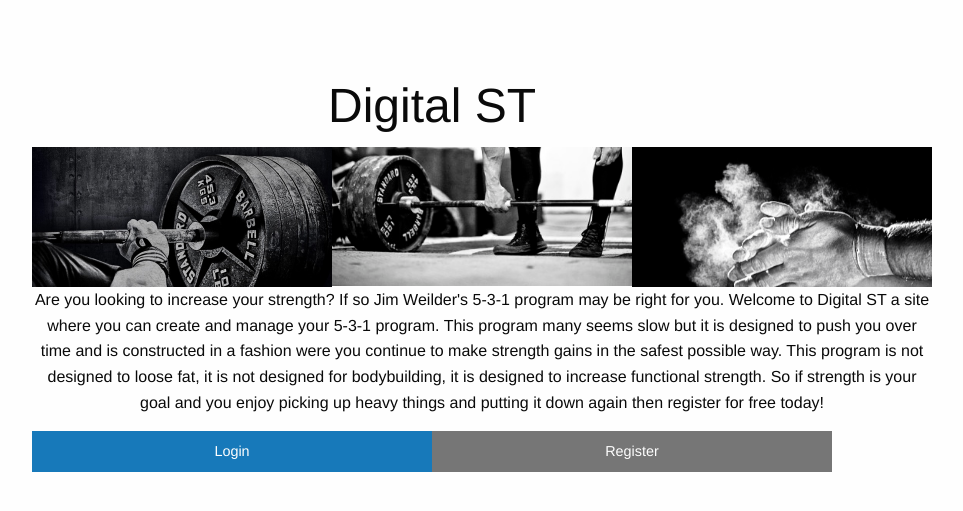
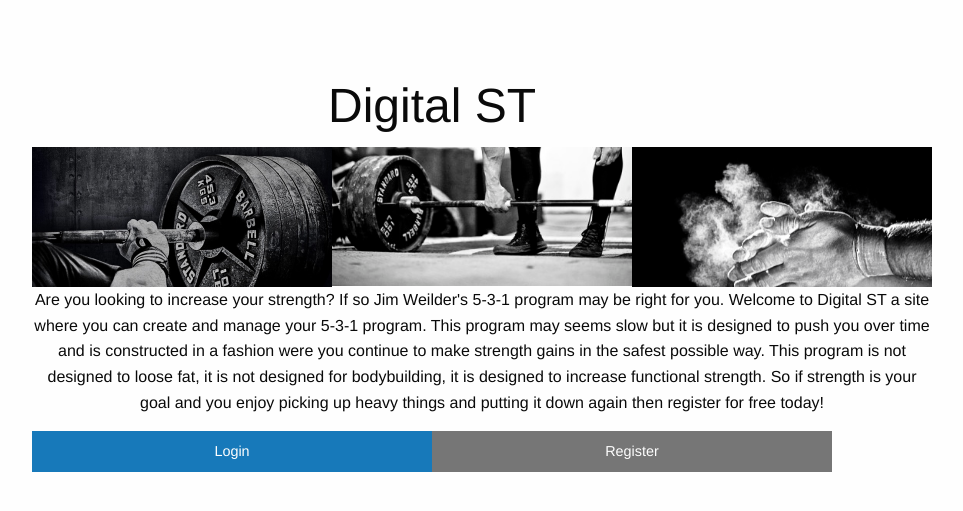
Before and after one commit to nheath/django-strength-trainer, a Django app: template code/strength_trainer/templates/index.html in a window 1280 px wide. Shown: the top 511 px of the page, without its empty margins (208-1171 px from the left). Run offline with Django 3.2, Linux system fonts and the light colour scheme; the template is opened without the code that fills it, so the values that code supplies are empty; some libraries are stand-ins or nearby versions.

Commit message:
fixed typo

```diff
--- a/code/strength_trainer/templates/index.html
+++ b/code/strength_trainer/templates/index.html
@@ -21,7 +21,7 @@
     <div class="text-center large-9 medium-9 small-12 large-offset-2 medium-offset-1">
         <p class="body-text">Are you looking to increase your strength? If so Jim Weilder's 5-3-1 program
         may be right for you. Welcome to Digital ST a site where you can create and manage your 5-3-1 program.
-        This program many seems slow but it is designed to push you over time and is constructed in a fashion were you
+        This program may seems slow but it is designed to push you over time and is constructed in a fashion were you
         continue to make strength gains in the safest possible way. This program is not designed to loose fat, it is not designed for
         bodybuilding, it is designed to increase functional strength. So if strength is your goal and you enjoy picking up heavy things and
         putting it down again then register for free today!
```
